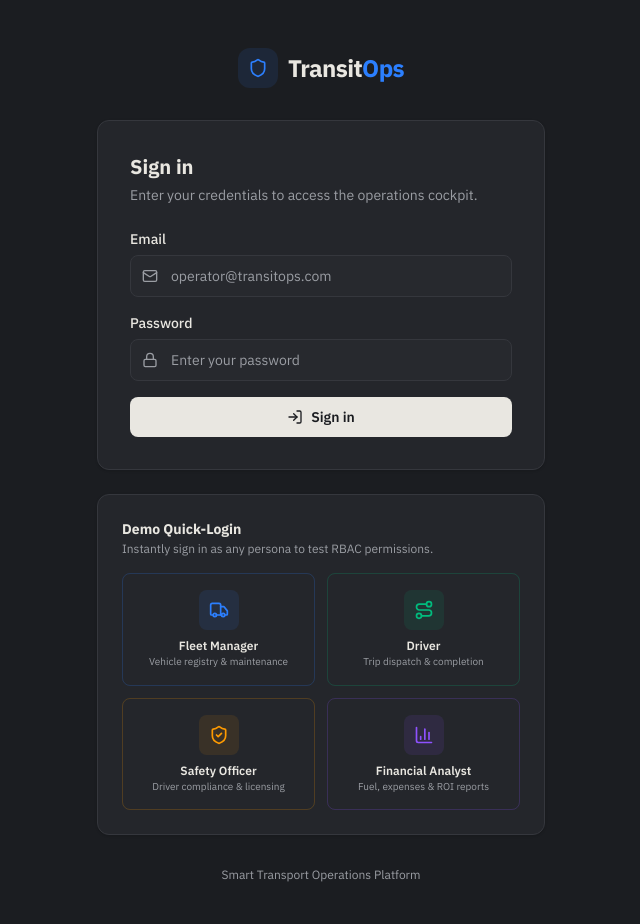
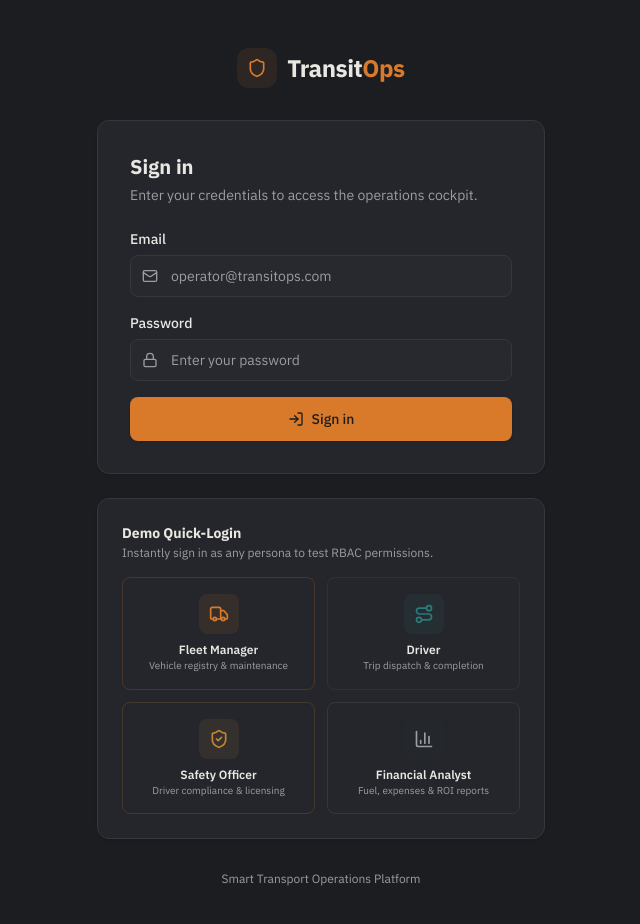
Before and after one commit to ShafinNigamana/TransitOps-Smart-Transport-Operations-Platform, a Next.js app: page /login in a window 1280 px wide. Shown: the top 924 px of the page, without its empty margins (319-959 px from the left). Built offline with nearby package versions, Linux system fonts and the light colour scheme; a web font is replaced by a local one.

Commit message:
style: polish auth layout and login page with fleet-ops theme tokens

```diff
--- a/app/(auth)/layout.tsx
+++ b/app/(auth)/layout.tsx
@@ -9,11 +9,11 @@ export default function AuthLayout({
     <div className="flex min-h-screen flex-col items-center justify-center bg-background px-4 py-12">
       {/* Brand Mark */}
       <div className="mb-8 flex items-center gap-2.5">
-        <div className="flex h-10 w-10 items-center justify-center rounded-xl bg-blue-500/10">
-          <Shield className="h-5 w-5 text-blue-500" />
+        <div className="flex h-10 w-10 items-center justify-center rounded-xl bg-fleet-amber/10">
+          <Shield className="h-5 w-5 text-fleet-amber" />
         </div>
-        <span className="text-2xl font-bold tracking-tight text-foreground">
-          Transit<span className="text-blue-500">Ops</span>
+        <span className="text-2xl font-bold tracking-tight text-foreground font-display">
+          Transit<span className="text-fleet-amber">Ops</span>
         </span>
       </div>
 
--- a/app/(auth)/login/page.tsx
+++ b/app/(auth)/login/page.tsx
@@ -2,6 +2,7 @@
 
 import * as React from "react";
 import { login, demoLogin } from "@/lib/actions/auth";
+import { Button } from "@/components/ui/button";
 import {
   Mail,
   Lock,
@@ -20,36 +21,36 @@ const DEMO_PERSONAS = [
     label: "Fleet Manager",
     description: "Vehicle registry & maintenance",
     icon: Truck,
-    color: "text-blue-500",
-    bg: "bg-blue-500/10",
-    border: "border-blue-500/20 hover:border-blue-500/50",
+    color: "text-fleet-amber",
+    bg: "bg-fleet-amber/10",
+    border: "border-fleet-amber/20 hover:border-fleet-amber/50",
   },
   {
     role: "driver",
     label: "Driver",
     description: "Trip dispatch & completion",
     icon: Route,
-    color: "text-emerald-500",
-    bg: "bg-emerald-500/10",
-    border: "border-emerald-500/20 hover:border-emerald-500/50",
+    color: "text-fleet-teal",
+    bg: "bg-fleet-teal/10",
+    border: "border-fleet-teal/20 hover:border-fleet-teal/50",
   },
   {
     role: "safety_officer",
     label: "Safety Officer",
     description: "Driver compliance & licensing",
     icon: ShieldCheck,
-    color: "text-amber-500",
-    bg: "bg-amber-500/10",
-    border: "border-amber-500/20 hover:border-amber-500/50",
+    color: "text-fleet-ochre",
+    bg: "bg-fleet-ochre/10",
+    border: "border-fleet-ochre/20 hover:border-fleet-ochre/50",
   },
   {
     role: "financial_analyst",
     label: "Financial Analyst",
     description: "Fuel, expenses & ROI reports",
     icon: BarChart3,
-    color: "text-violet-500",
-    bg: "bg-violet-500/10",
-    border: "border-violet-500/20 hover:border-violet-500/50",
+    color: "text-muted-foreground",
+    bg: "bg-muted/10",
+    border: "border-border hover:border-muted-foreground/50",
   },
 ] as const;
 
@@ -154,10 +155,10 @@ export default function LoginPage() {
           </div>
 
           {/* Submit Button */}
-          <button
+          <Button
             type="submit"
             disabled={loading}
-            className="flex w-full items-center justify-center gap-2 rounded-lg bg-foreground px-4 py-2.5 text-sm font-semibold text-background transition-opacity duration-150 hover:opacity-90 disabled:opacity-50 cursor-pointer"
+            className="w-full h-11"
           >
             {loading ? (
               <Loader2 className="h-4 w-4 animate-spin" />
@@ -165,7 +166,7 @@ export default function LoginPage() {
               <LogIn className="h-4 w-4" />
             )}
             <span>{loading ? "Signing in…" : "Sign in"}</span>
-          </button>
+          </Button>
         </form>
       </div>
 
```
